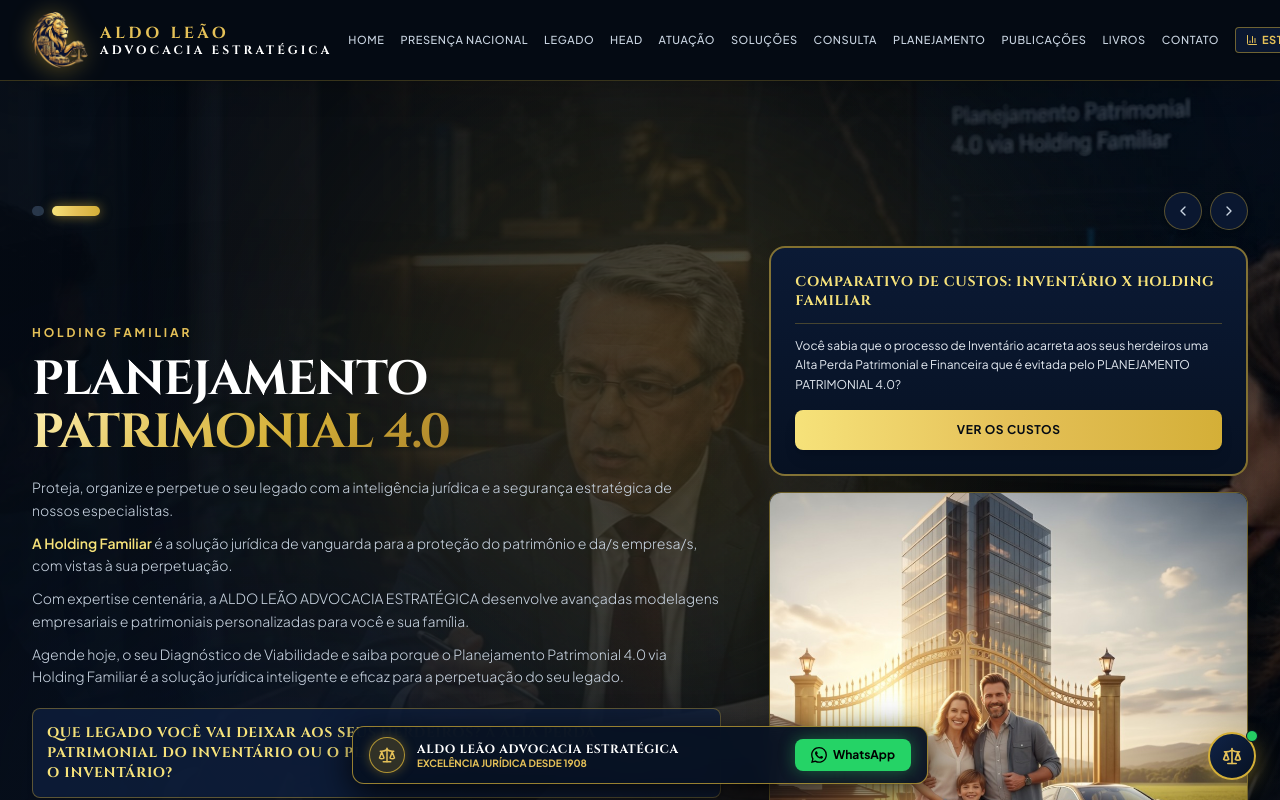
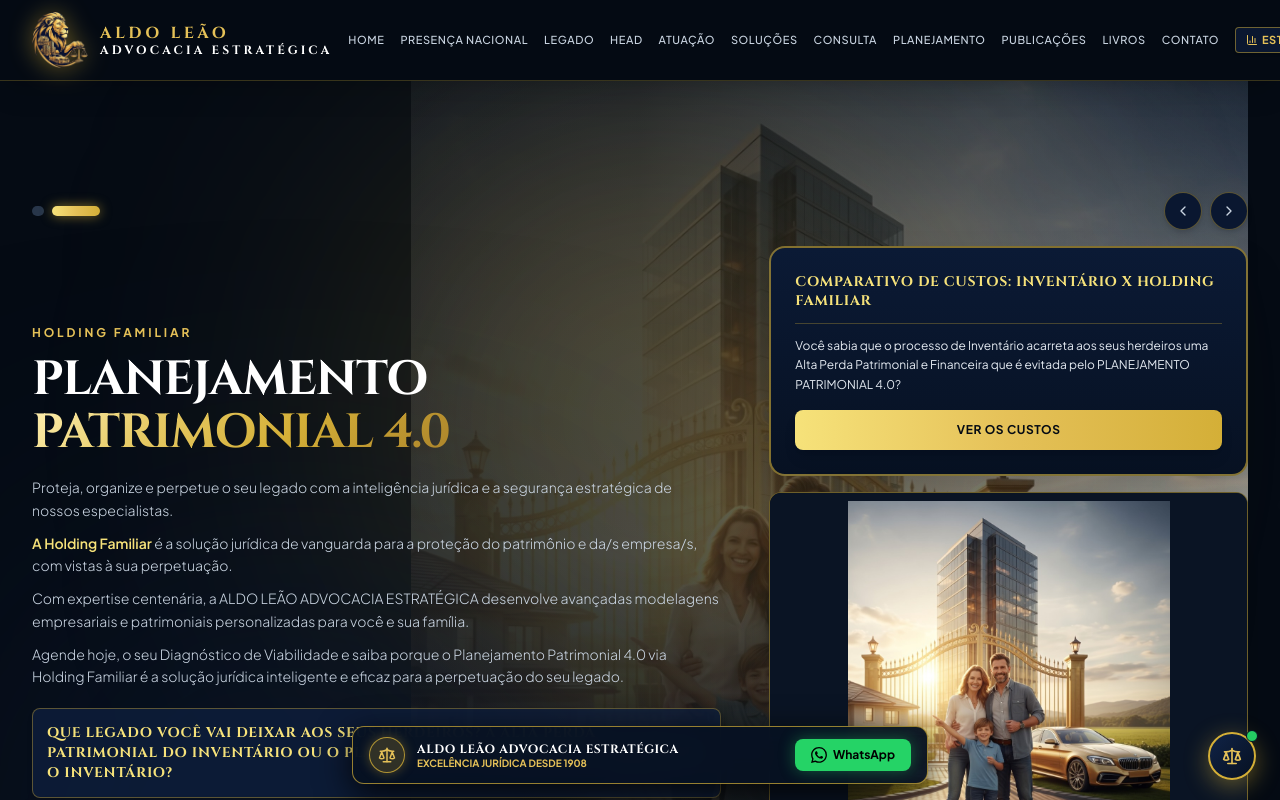
Before and after one commit to webvortex01-prog/aldo-leao, a React (Vite) app: page / in a window 1280 px wide. Both pictures are taken after a click on the button 94 px from the left and 211 px from the top of the page. Shown: the top 800 px of the page. Built offline with nearby package versions, Linux system fonts and the light colour scheme.

Commit message:
feat: ajustar imagens integrais nos slides, restaurar noticias juridicas e nova paginacao com botoes anteriores e proximas

```diff
--- a/src/components/HeroSlider.tsx
+++ b/src/components/HeroSlider.tsx
@@ -2,8 +2,6 @@
 import { ArrowRight, ChevronLeft, ChevronRight, Scale } from 'lucide-react';
 import heroLionImg from '../assets/images/hero_lion_gold_law_1791570163709.jpg';
 import heroLionMobileImg from '../assets/images/hero_lion_gold_law_mobile.jpg';
-import drAldoConsultoriaMobileImg from '../assets/images/dr_aldo_consultoria_mobile.jpg';
-import officeBoardroomImg from '../assets/images/office_boardroom_luxury_1791570183507.jpg';
 import { useSite } from '../context/SiteContext';
 
 interface HeroSliderProps {
@@ -37,12 +35,12 @@
 
   return (
     <section id="home" className="relative min-h-[90vh] flex items-center justify-center overflow-hidden pt-20 sm:pt-24 md:pt-28 pb-8 md:pb-14 bg-[#050B14]">
-      {/* Background Pan-Zoom Images with Luxury Gradients (Item 5 e Inspiração Decision Revolution Slider) */}
+      {/* Background Images ajustadas para aparecerem integralmente em cada slide conforme solicitado */}
       <div className="absolute inset-0 overflow-hidden pointer-events-none">
-        {/* Slide 1 Background */}
+        {/* Slide 1: Imagem do Leão e Balança da Justiça integralmente dimensionada */}
         <div
           className={`absolute inset-0 transition-opacity duration-1000 ease-in-out ${
-            currentSlide === 0 ? 'opacity-75 sm:opacity-70' : 'opacity-0'
+            currentSlide === 0 ? 'opacity-80 sm:opacity-75' : 'opacity-0'
           }`}
         >
           <picture className="w-full h-full block">
@@ -50,30 +48,27 @@
             <img
               src={heroLionImg}
               alt="Ambiente Jurídico Centenário"
-              className="w-full h-full object-cover object-top sm:object-center animate-ken-burns scale-105 filter brightness-105 contrast-105"
+              className="w-full h-full object-contain md:object-right md:pr-8 filter brightness-105 contrast-105"
             />
           </picture>
         </div>
 
-        {/* Slide 2 Background: Dr. Aldo Leão em Consultoria Estratégica na Sala de Reunião */}
+        {/* Slide 2: Imagem da Família com o Portão Atrás (Holding Familiar) integralmente dimensionada */}
         <div
           className={`absolute inset-0 transition-opacity duration-1000 ease-in-out ${
-            currentSlide === 1 ? 'opacity-75 sm:opacity-65' : 'opacity-0'
+            currentSlide === 1 ? 'opacity-85 sm:opacity-80' : 'opacity-0'
           }`}
         >
-          <picture className="w-full h-full block">
-            <source media="(max-width: 768px)" srcSet={drAldoConsultoriaMobileImg} />
-            <img
-              src="/img/dr-aldo-consultoria.jpg"
-              alt="Dr. Aldo Leão - Consultoria Estratégica em Planejamento Patrimonial 4.0"
-              className="w-full h-full object-cover object-top sm:object-center animate-ken-burns scale-105 filter brightness-105 contrast-105"
-            />
-          </picture>
+          <img
+            src="/img/holding-familiar-1.jpg"
+            alt="Holding Familiar - Família e Portão Dourado"
+            className="w-full h-full object-contain md:object-right md:pr-8 filter brightness-105 contrast-105"
+          />
         </div>
 
-        {/* Cinematic Filmic Overlays: No mobile gradiente vertical suave para destacar a arte no topo; no desktop gradiente horizontal para o texto à esquerda */}
-        <div className="absolute inset-0 bg-gradient-to-b from-[#050B14]/40 via-[#050B14]/80 to-[#050B14] md:bg-gradient-to-r md:from-[#050B14]/95 md:via-[#050B14]/70 md:to-[#050B14]/30" />
-        <div className="absolute inset-0 bg-gradient-to-t from-[#050B14] via-transparent to-[#050B14]/30" />
+        {/* Overlays cinematográficos suaves para garantir legibilidade dos textos e máxima visibilidade das artes */}
+        <div className="absolute inset-0 bg-gradient-to-b from-[#050B14]/40 via-[#050B14]/80 to-[#050B14] md:bg-gradient-to-r md:from-[#050B14] md:via-[#050B14]/75 md:to-transparent" />
+        <div className="absolute inset-0 bg-gradient-to-t from-[#050B14] via-transparent to-[#050B14]/25" />
       </div>
 
       {/* Background ambient luxury lighting - brilho dourado e azul nobre vibrante */}
@@ -309,15 +304,15 @@
                     </button>
                   </div>
 
-                  {/* Foto Holding Familiar - Planejamento Patrimonial 4.0 */}
+                  {/* Foto Holding Familiar - Planejamento Patrimonial 4.0 (Aparece integralmente) */}
                   <div className="relative rounded-xl overflow-hidden border border-[#D4AF37]/50 bg-[#070F1E] shadow-2xl card-hover-interactive">
-                    <div className="aspect-[4/3] sm:aspect-[5/4] w-full overflow-hidden bg-[#0A1424] relative flex items-center justify-center">
+                    <div className="aspect-[4/3] sm:aspect-[5/4] w-full overflow-hidden bg-[#0A1424] relative flex items-center justify-center p-2">
                       <img
                         src="/img/holding-familiar-1.jpg"
                         alt="Holding Familiar - Planejamento Patrimonial 4.0"
-                        className="w-full h-full object-cover object-[center_28%]"
+                        className="w-full h-full object-contain"
                         onError={(e) => {
-                          (e.currentTarget as HTMLImageElement).src = '/img/dr-aldo-consultoria.jpg';
+                          (e.currentTarget as HTMLImageElement).src = '/img/holding-familiar-1.jpg';
                         }}
                       />
                     </div>
--- a/src/components/PublicationsSection.tsx
+++ b/src/components/PublicationsSection.tsx
@@ -47,6 +47,9 @@
     });
     return Array.from(set).sort();
   }, [publications]);
+
+  const artigosCount = useMemo(() => publications.filter((p) => p.type === 'artigo').length, [publications]);
+  const noticiasCount = useMemo(() => publications.filter((p) => p.type === 'noticia').length, [publications]);
 
   const itemsPerPage = 6;
   const totalPages = Math.ceil(filteredPublications.length / itemsPerPage) || 1;
@@ -126,9 +129,9 @@
               }}
               className="px-3.5 py-2.5 rounded-lg bg-[#050B14] border border-slate-700 text-xs text-slate-200 focus:outline-none focus:border-[#D4AF37]"
             >
-              <option value="todos">Todas as Publicações</option>
-              <option value="artigo">Artigos Jurídicos</option>
-              <option value="noticia">Notícias Jurídicas</option>
+              <option value="todos">Todas as Publicações ({publications.length})</option>
+              <option value="artigo">Artigos Jurídicos ({artigosCount})</option>
+              <option value="noticia">Notícias Jurídicas ({noticiasCount})</option>
             </select>
 
             {/* Area Filter */}
@@ -226,27 +229,19 @@
           )}
         </div>
 
-        {/* Paginação com botão e seta para a direita para ver as outras 6 publicações (Item 11) */}
+        {/* Paginação com números acima e botões dourados ANTERIORES e PRÓXIMAS abaixo */}
         {totalPages > 1 && (
-          <div className="flex items-center justify-center gap-3 pt-6 border-t border-[#D4AF37]/20">
-            <button
-              onClick={() => setCurrentPage((p) => Math.max(1, p - 1))}
-              disabled={currentPage === 1}
-              className="px-4 py-2 rounded-lg bg-[#071122] border border-[#D4AF37]/35 text-slate-300 hover:text-white hover:border-[#D4AF37] disabled:opacity-40 disabled:cursor-not-allowed transition-all flex items-center gap-1.5 text-xs font-bold uppercase tracking-wider cursor-pointer"
-            >
-              <ChevronLeft className="w-4 h-4" />
-              <span>Anterior</span>
-            </button>
-
-            <div className="flex items-center gap-1.5 px-3">
+          <div className="pt-8 border-t border-[#D4AF37]/20 flex flex-col items-center gap-5">
+            {/* Números das páginas */}
+            <div className="flex items-center justify-center gap-2">
               {Array.from({ length: totalPages }).map((_, i) => (
                 <button
                   key={i}
                   onClick={() => setCurrentPage(i + 1)}
-                  className={`w-8 h-8 rounded-lg text-xs font-bold transition-all cursor-pointer ${
+                  className={`w-9 h-9 rounded-lg text-xs font-bold transition-all cursor-pointer ${
                     currentPage === i + 1
-                      ? 'bg-gradient-to-r from-[#F6E27A] to-[#D4AF37] text-black shadow-md'
-                      : 'bg-[#071122] text-slate-400 hover:text-white border border-slate-800'
+                      ? 'bg-gradient-to-r from-[#F6E27A] to-[#D4AF37] text-black shadow-md scale-105'
+                      : 'bg-[#071122] text-slate-300 hover:text-white border border-[#D4AF37]/30 hover:border-[#D4AF37]'
                   }`}
                 >
                   {i + 1}
@@ -254,14 +249,26 @@
               ))}
             </div>
 
+            {/* Botões dourados abaixo dos números das páginas: ANTERIORES na esquerda e PRÓXIMAS na direita */}
+            <div className="w-full max-w-lg flex items-center justify-between gap-4 px-2">
+              <button
+                onClick={() => setCurrentPage((p) => Math.max(1, p - 1))}
+                disabled={currentPage === 1}
+                className="btn-gold-luxury px-6 py-2.5 rounded-lg bg-gradient-to-r from-[#F6E27A] via-[#E5C158] to-[#D4AF37] text-[#050B14] hover:brightness-110 disabled:opacity-35 disabled:cursor-not-allowed transition-all flex items-center gap-2 text-xs font-black uppercase tracking-wider cursor-pointer shadow-md"
+              >
+                <ChevronLeft className="w-4 h-4" />
+                <span>ANTERIORES</span>
+              </button>
+
               <button
                 onClick={() => setCurrentPage((p) => Math.min(totalPages, p + 1))}
                 disabled={currentPage === totalPages}
-              className="px-5 py-2 rounded-lg bg-gradient-to-r from-[#F6E27A] via-[#E5C158] to-[#D4AF37] text-[#050B14] hover:brightness-110 disabled:opacity-40 disabled:cursor-not-allowed transition-all flex items-center gap-1.5 text-xs font-bold uppercase tracking-wider cursor-pointer shadow-md"
+                className="btn-gold-luxury px-6 py-2.5 rounded-lg bg-gradient-to-r from-[#F6E27A] via-[#E5C158] to-[#D4AF37] text-[#050B14] hover:brightness-110 disabled:opacity-35 disabled:cursor-not-allowed transition-all flex items-center gap-2 text-xs font-black uppercase tracking-wider cursor-pointer shadow-md ml-auto"
               >
-              <span>Próximas Publicações</span>
+                <span>PRÓXIMAS</span>
                 <ChevronRight className="w-4 h-4" />
               </button>
+            </div>
           </div>
         )}
       </div>
--- a/src/context/SiteContext.tsx
+++ b/src/context/SiteContext.tsx
@@ -785,7 +785,9 @@
           );
         }
 
-        const publications = (parsed.publications && parsed.publications.length >= 26)
+        // Assegura que notícias e artigos estejam presentes; se o cache do navegador estiver antigo (sem notícias), sincroniza com DEFAULT_PUBLICATIONS
+        const hasNoticias = parsed.publications?.some((p: any) => p.type === 'noticia');
+        const publications = (parsed.publications && parsed.publications.length >= 26 && hasNoticias)
           ? parsed.publications
           : DEFAULT_PUBLICATIONS;
 
--- a/src/data/officialPublications2024_2025.ts
+++ b/src/data/officialPublications2024_2025.ts
@@ -150,7 +150,7 @@
   },
   {
     id: 'pub-06',
-    type: 'artigo',
+    type: 'noticia',
     title: 'DESISTÊNCIA DA COMPRA IMOBILIÁRIA GERA DEVOLUÇÃO DE 75% DO VALOR PAGO',
     area: 'Direito Imobiliário',
     date: '08/05/2025',
@@ -167,7 +167,7 @@
   },
   {
     id: 'pub-07',
-    type: 'artigo',
+    type: 'noticia',
     title: 'REFORMA TRIBUTÁRIA AUMENTA O ALTO CUSTO DO INVENTÁRIO',
     area: 'Direito Tributário',
     date: '07/05/2025',
@@ -186,7 +186,7 @@
   },
   {
     id: 'pub-08',
-    type: 'artigo',
+    type: 'noticia',
     title: 'HOMOLOGAÇÃO DE PARTILHA AMIGÁVEL DISPENSA O PAGAMENTO IMEDIATO DO ITCMD',
     area: 'Sucessões e Inventário',
     date: '06/05/2025',
@@ -203,7 +203,7 @@
   },
   {
     id: 'pub-09',
-    type: 'artigo',
+    type: 'noticia',
     title: 'AUTÔNOMO FINANCIA IMÓVEL COM DECLARAÇÃO DO IMPOSTO DE RENDA',
     area: 'Direito Imobiliário',
     date: '27/03/2025',
@@ -218,7 +218,7 @@
   },
   {
     id: 'pub-10',
-    type: 'artigo',
+    type: 'noticia',
     title: 'PRODUTOR RURAL PAGARÁ MAIS R$ 155 MIL POR DESMATAMENTO NA AMAZÔNIA',
     area: 'Direito Ambiental',
     date: '17/03/2025',
@@ -233,7 +233,7 @@
   },
   {
     id: 'pub-11',
-    type: 'artigo',
+    type: 'noticia',
     title: 'PROJETO AUTORIZA ADVOGADO INTERMEDIAR A VENDA, LOCAÇÃO E AVALIAÇÃO IMOBILIÁRIA',
     area: 'Direito Imobiliário',
     date: '07/03/2025',
@@ -264,7 +264,7 @@
   },
   {
     id: 'pub-13',
-    type: 'artigo',
+    type: 'noticia',
     title: 'COMPLIANCE TEM CRESCIMENTO EXPONENCIAL NO BRASIL',
     area: 'Direito Empresarial',
     date: '28/02/2025',
@@ -279,7 +279,7 @@
   },
   {
     id: 'pub-14',
-    type: 'artigo',
+    type: 'noticia',
     title: 'O BLOQUEIO JUDICIAL DE IMÓVEIS DO DEVEDOR PELA CNIB',
     area: 'Direito Imobiliário',
     date: '17/02/2025',
@@ -294,7 +294,7 @@
   },
   {
     id: 'pub-15',
-    type: 'artigo',
+    type: 'noticia',
     title: 'REFORMA TRIBUTÁRIA: IMPACTOS DA REGULAMENTAÇÃO NA LOCAÇÃO E NA COMPRA E VENDA IMOBILIÁRIA POR PJ',
     area: 'Direito Tributário Imobiliário',
     date: '14/02/2025',
@@ -324,7 +324,7 @@
   },
   {
     id: 'pub-17',
-    type: 'artigo',
+    type: 'noticia',
     title: 'O ABANDONO DE PAIS IDOSOS EXCLUI O HERDEIRO DO TESTAMENTO',
     area: 'Direito de Família e Sucessões',
     date: '30/12/2024',
@@ -337,7 +337,7 @@
   },
   {
     id: 'pub-18',
-    type: 'artigo',
+    type: 'noticia',
     title: 'PESSOAS FÍSICAS PAGARÃO MAIS IMPOSTOS NA LOCAÇÃO E NA COMPRA E VENDA IMOBILIÁRIA',
     area: 'Direito Imobiliário',
     date: '12/12/2024',
@@ -350,7 +350,7 @@
   },
   {
     id: 'pub-19',
-    type: 'artigo',
+    type: 'noticia',
     title: 'DISTRITO FEDERAL REDUZ A ALÍQUOTA DO ITBI',
     area: 'Direito Imobiliário',
     date: '09/12/2024',
@@ -363,7 +363,7 @@
   },
   {
     id: 'pub-20',
-    type: 'artigo',
+    type: 'noticia',
     title: 'A EXIGÊNCIA DE REGISTRO DOS SÍNDICOS NO CRA',
     area: 'Direito Condominial',
     date: '28/11/2024',
@@ -376,7 +376,7 @@
   },
   {
     id: 'pub-21',
-    type: 'artigo',
+    type: 'noticia',
     title: 'O AUMENTO DO ITCMD E A MAJORAÇÃO DO ALTO CUSTO DO INVENTÁRIO',
     area: 'Planejamento Sucessório',
     date: '27/11/2024',
@@ -445,7 +445,7 @@
   },
   {
     id: 'pub-025',
-    type: 'artigo',
+    type: 'noticia',
     title: 'O SÓCIO QUE SE RETIRA DA EMPRESA NÃO ESTÁ SUJEITO À EXECUÇÃO',
     area: 'Direito Empresarial e Tributário',
     date: '27/02/2024',
@@ -458,7 +458,7 @@
   },
   {
     id: 'pub-026',
-    type: 'artigo',
+    type: 'noticia',
     title: 'PROJETO DE LEI TORNA CRIME DEIXAR CRIANÇAS SOZINHAS EM CONDOMÍNIO',
     area: 'Direito Condominial',
     date: '29/01/2024',
@@ -468,5 +468,49 @@
     content: `A Comissão de Desenvolvimento Urbano da Câmara dos Deputados aprovou o Projeto de Lei 4309/20, que tipifica infração e estabelece sanções administrativas no Estatuto da Criança e do Adolescente (ECA) para responsáveis que deixarem menores de 12 anos desacompanhados em áreas comuns de condomínios.
 
 A medida prevê multas de até 20 salários mínimos e estabelece deveres de orientação e prevenção a síndicos e gestores condominiais, visando a segurança infantil em piscinas, coberturas e elevadores.`
+  },
+  {
+    "id": "pub-ai-01",
+    "type": "noticia",
+    "title": "STJ RECONHECE ILEGALIDADE DE REDIRECIONAMENTO DE EXECUÇÃO FISCAL SEM PROVA DE DOLO",
+    "area": "Direito Empresarial",
+    "date": "18/10/2026",
+    "readTime": "5 min de leitura",
+    "slug": "stj-reconhece-ilegalidade-redirecionamento-execucao-fiscal",
+    "excerpt": "Superior Tribunal de Justiça reafirma que o mero inadimplemento de tributo não autoriza constrição de bens pessoais de sócios e diretores.",
+    "content": "A Primeira Seção do Superior Tribunal de Justiça (STJ), sob a égide do rito dos recursos repetitivos (Tema 962), reafirmou que o simples inadimplemento de tributo não configura, por si só, ato praticado com excesso de poderes ou infração de lei apto a justificar o redirecionamento da execução fiscal para o patrimônio pessoal dos sócios ou administradores.\n\nPara que haja a responsabilização pessoal dos sócios (art. 135 do CTN), é indispensável a comprovação inequívoca de dolo, fraude ou dissolução irregular da sociedade empresária. A decisão confere substancial segurança jurídica ao empresariado nacional, resguardando a higidez do patrimônio familiar e as estruturas societárias regularmente estabelecidas."
+  },
+  {
+    "id": "pub-ai-02",
+    "type": "noticia",
+    "title": "GOVERNANÇA FAMILIAR: PESQUISA REVELA QUE APENAS 5% DAS EMPRESAS SOBREVIVEM À 3ª GERAÇÃO",
+    "area": "Planejamento Patrimonial",
+    "date": "10/10/2026",
+    "readTime": "4 min de leitura",
+    "slug": "governanca-familiar-apenas-5-sobrevivem-3-geracao",
+    "excerpt": "Estudos globais e nacionais confirmam que a falta de planejamento sucessório e acordo de sócios é a principal causa da extinção de negócios familiares.",
+    "content": "Levantamento divulgado por institutos de governança corporativa e sucessão familiar revela que menos de 30% das empresas familiares brasileiras chegam à segunda geração, e somente 5% alcançam a terceira geração com êxito e rentabilidade.\n\nO principal fator de mortalidade precoce de empresas familiares não é a crise econômica ou concorrência, mas sim conflitos internos entre herdeiros, disputas de inventário e ausência de protocolos de governança.\n\nA estruturação de Holdings Familiares, acompanhada de Acordos Parassociais de Sócios e cláusulas de usufruto, erige-se como o instrumento mais eficaz para superar a estatística e perenizar o patrimônio e a atividade empresarial."
+  },
+  {
+    "id": "pub-ai-03",
+    "type": "noticia",
+    "title": "TRIBUNAIS CONFIRMAM VALIDADE DA GOLDEN SHARE EM HOLDINGS FAMILIARES",
+    "area": "Direito Empresarial",
+    "date": "02/10/2026",
+    "readTime": "4 min de leitura",
+    "slug": "tribunais-confirmam-validade-golden-share-holding-familiar",
+    "excerpt": "Jurisprudência reconhece a legitimidade de ações preferenciais de classe especial para assegurar aos patriarcas o poder de veto permanente.",
+    "content": "Decisões recentes dos Tribunais de Justiça estaduais têm confirmado a plena validade da instituição de quotas ou ações preferenciais com direitos políticos diferenciados (Golden Share) em sociedades de holding familiar.\n\nA ferramenta permite que os fundadores, mesmo após realizarem a doação da quase totalidade das cotas aos filhos e herdeiros, conservem o poder de veto sobre deliberações estruturantes, como venda de imóveis, endividamento, ingresso de terceiros e alteração do contrato social, garantindo estabilidade e soberania aos instituidores."
+  },
+  {
+    "id": "pub-ai-04",
+    "type": "noticia",
+    "title": "CFOAB DESTACA IMPORTÂNCIA DA ADVOCACIA PREVENTIVA NA REDUÇÃO DE LITÍGIOS JUDICIAIS",
+    "area": "Relações de Consumo",
+    "date": "25/09/2026",
+    "readTime": "4 min de leitura",
+    "slug": "cfoab-advocacia-preventiva-reducao-litigios",
+    "excerpt": "Relatório aponta que empresas e famílias assessoradas preventivamente por especialistas reduzem em até 80% suas despesas com litígios e contingências.",
+    "content": "O Conselho Federal da Ordem dos Advogados do Brasil (CFOAB) ressaltou em evento nacional a relevância da advocacia preventiva e estratégica para o desenvolvimento econômico e a desjudicialização no país.\n\nEmpresas e grupos familiares que investem em consultoria jurídica preventiva, auditoria contratual e modelagem societária preventiva reduzem em até 80% o índice de litígios em tribunais, além de resguardarem a imagem institucional e a liquidez patrimonial."
   }
 ];
```
Lines whose indentation alone changed are shown as unchanged.
